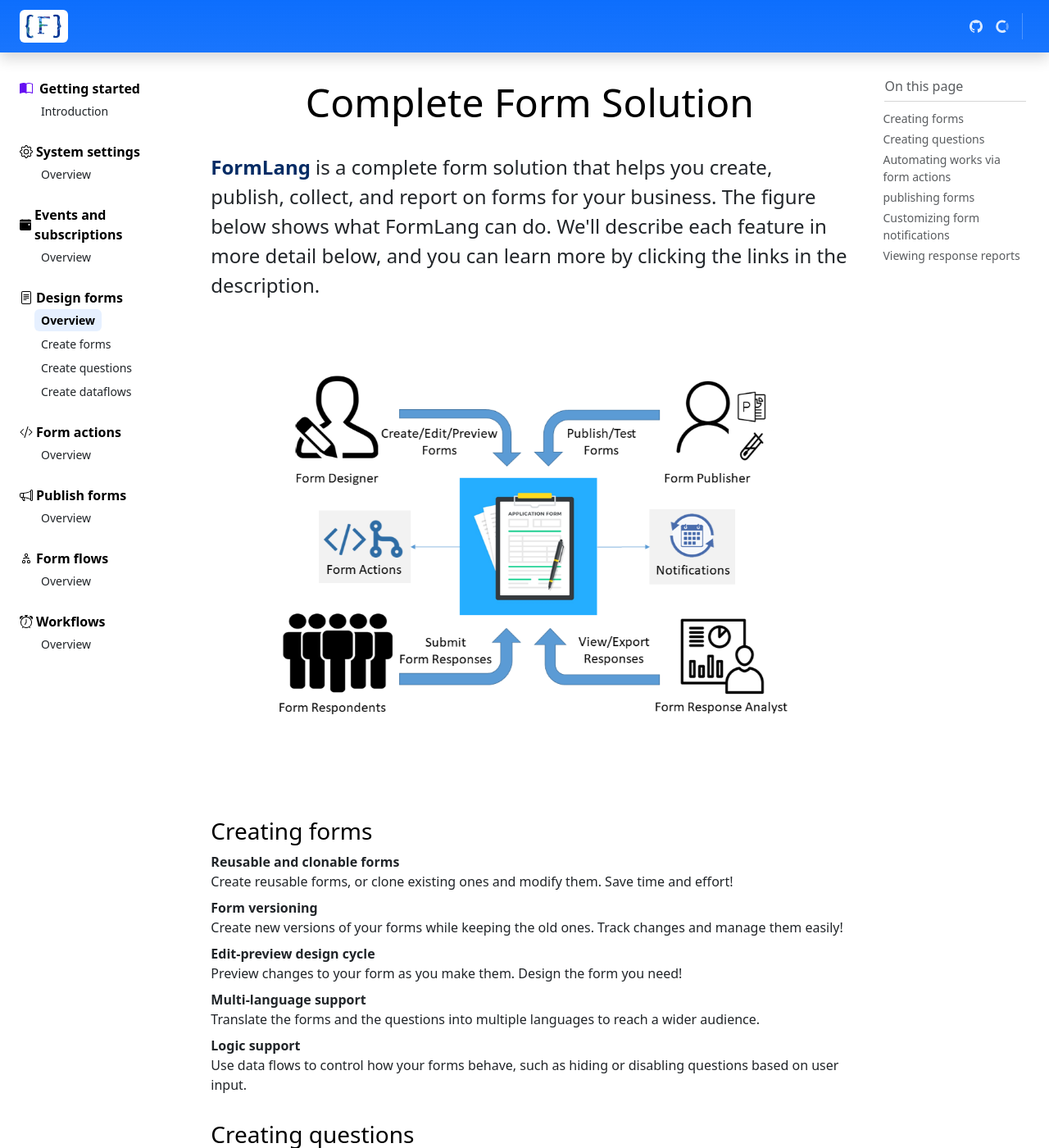
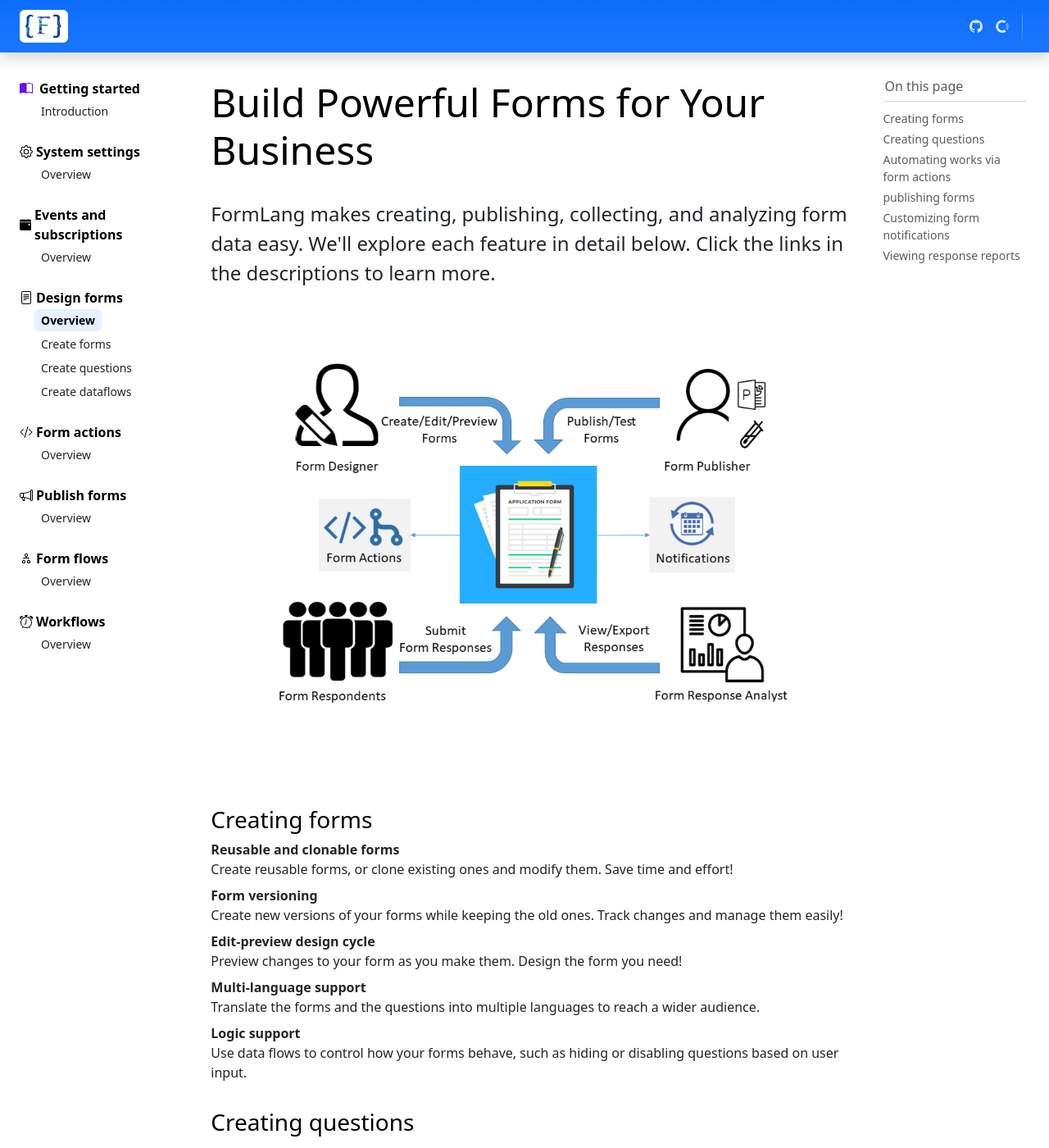
Before and after one commit to formlang/formlang-help, a Jekyll site: the page built from _pages/forms/overview.html, in a window 1280 px wide and 1400 px high. Shown: the whole window at 82% size. Built offline with Jekyll 4.4.1, drawn with Linux system fonts in a browser that asks for light colours; comment, search, counter and statistics services are not loaded; some of the changed text lies outside the part shown.

Commit message:
Updated forms overview page for SEO

```diff
--- a/_pages/forms/overview.html
+++ b/_pages/forms/overview.html
@@ -1,21 +1,21 @@
 ---
-title: Form Design Overview
+title: 'Build Online Forms with FormLang: A Step-by-Step Guide | FormLang Help Center'
+mtitle: 'How to Build & Automate Forms with FormLang'
+excerpt: 'Create & manage forms in FormLang! Build, automate, publish, customize notifications & view responses.'
 layout: default
-slug: forms
+slug: forms/overview
 permalink: /forms/overview.html
 ---
 
 <div class="bd-intro pt-2 ps-lg-2">
     <div class="d-md-flex flex-md-row-reverse align-items-center justify-content-around mb-4">
         <h1 class="bd-title" id="content">
-            Complete Form Solution
+            Build Powerful Forms for Your Business
         </h1>
     </div>
 
     <p class="bd-lead">
-        {{ site.formLangBrand }}
-        is a complete form solution that helps you create, publish, collect, and report on forms for your business.
-        The figure below shows what FormLang can do. We'll describe each feature in more detail below, and you can learn more by clicking the links in the description.
+        FormLang makes creating, publishing, collecting, and analyzing form data easy. We'll explore each feature in detail below. Click the links in the descriptions to learn more.
     </p>
 
     <div class="px-lg-5 py-2 py-lg-4">
@@ -110,7 +110,7 @@
             Create reusable questions for different forms, or clone existing ones and modify them. Save time and effort!
         </dd>
         <dt>
-            Standard input validation
+            Standard input data validation
         </dt>
         <dd>
             Set validation rules for your questions, such as requiring a response or only accepting dates in a certain range.
```
